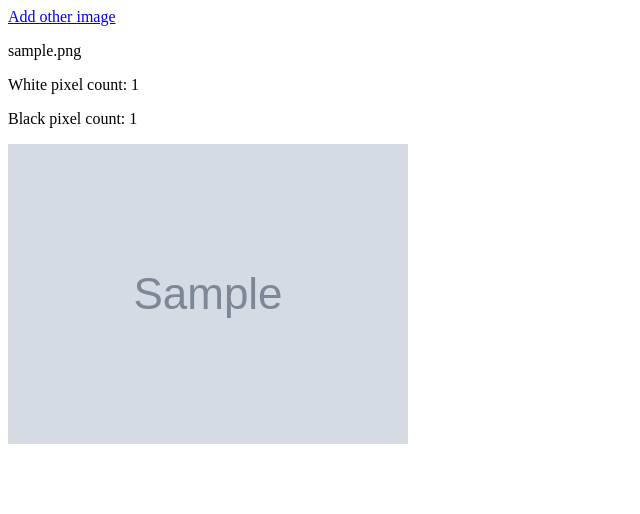
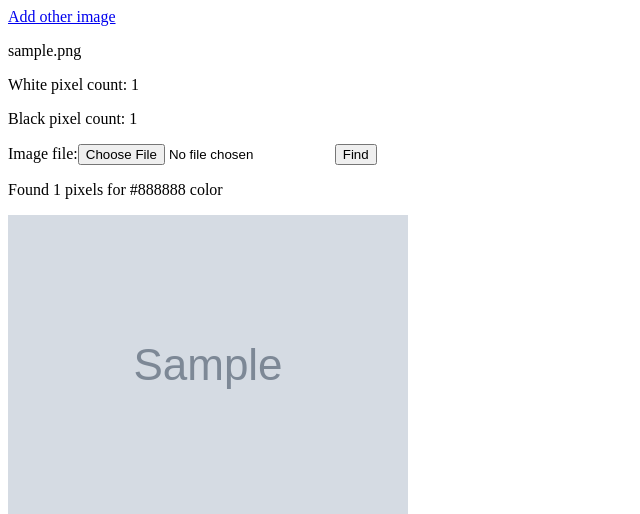
Before and after one commit to tolya-habarov/pixel-counter, a Django app: template templates/image.html in a window 1280 px wide. Shown: the top 514 px of the page, without its empty margins (0-640 px from the left). Run offline with Django 3.2, Linux system fonts and the light colour scheme; tables that the repository leaves empty hold one stand-in row (values such as "Sample post"); the template is opened without the code that fills it: values that come from a table or form of the project are taken from there, most other values are stand-ins (such as "Sample title", 1, 10 or a date in 2020); grey boxes marked "Sample" are stand-in pictures.

Commit message:
Added find pixel count by hex color.

```diff
--- a/app/forms.py
+++ b/app/forms.py
@@ -10,3 +10,11 @@
         model = models.Image
         fields = '__all__'
         labels = {'file': 'Image file'}
+
+
+class HexColorForm(forms.Form):
+    hex_color = forms.CharField(
+        label='Hex color',
+        max_length=7,
+        min_length=7,
+    )
--- a/templates/image.html
+++ b/templates/image.html
@@ -13,6 +13,23 @@
         <p>{{ image.file.name }}</p>
         <p>White pixel count: {{ white_count }}</p>
         <p>Black pixel count: {{ black_count }}</p>
+
+
+        <div class="hex">
+            <div class="search">
+                <form action="#" method="GET">
+                    {{ form }}
+                    <input type="submit" value="Find">
+                </form>
+            </div>
+
+            {% if hex_count %}
+                <div class="found">
+                    <p>Found {{ hex_count }} pixels for {{ hex_color }} color</p>
+                </div>
+            {% endif %}
+        </div>
+
         <img src="{{ image.file.url }}" style="max-width: 100%;">
     </div>
 </body>
```
Also changed, not shown: app/services.py (+18 -0 lines), app/views.py (+12 -1 lines).
